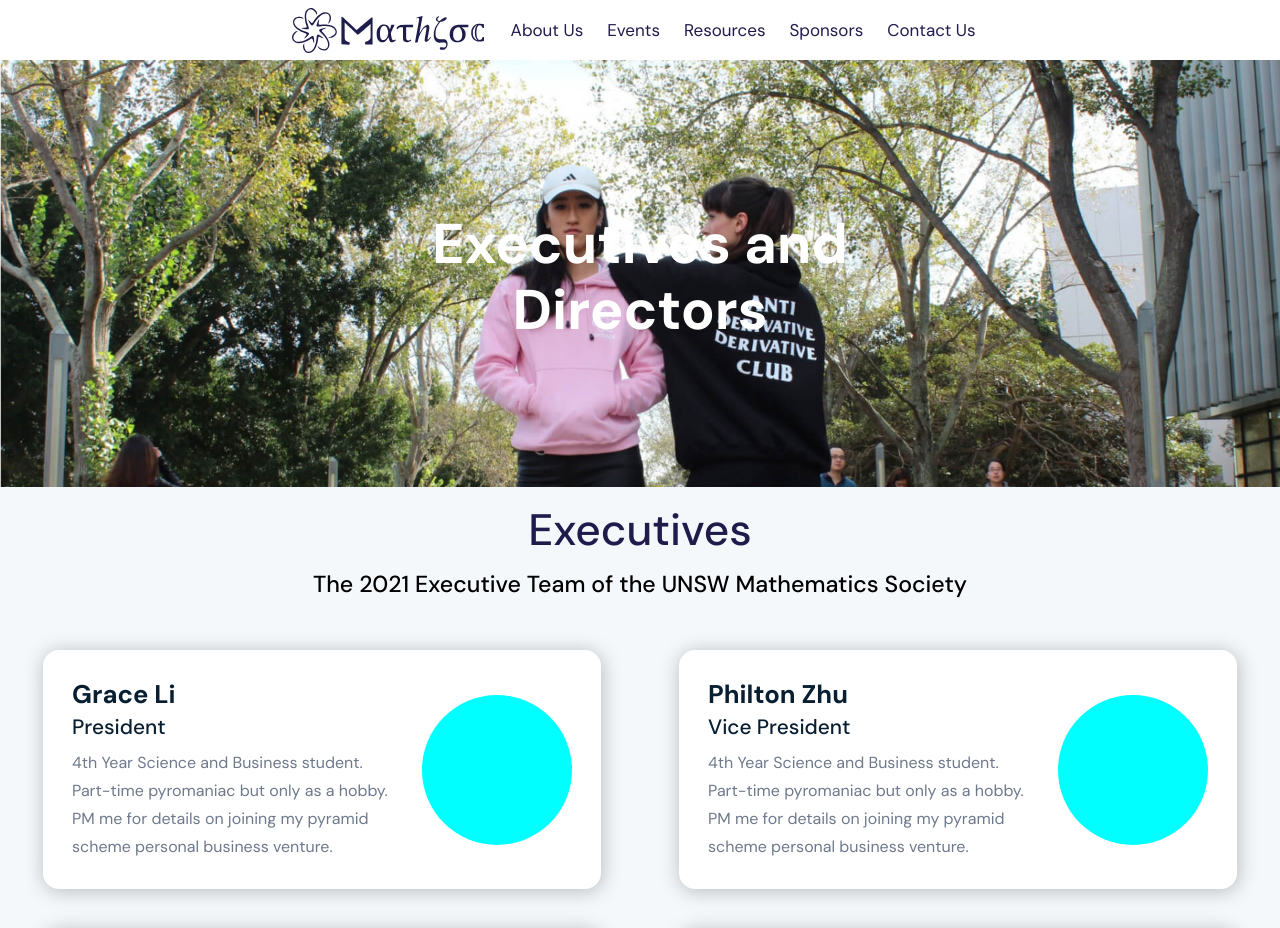
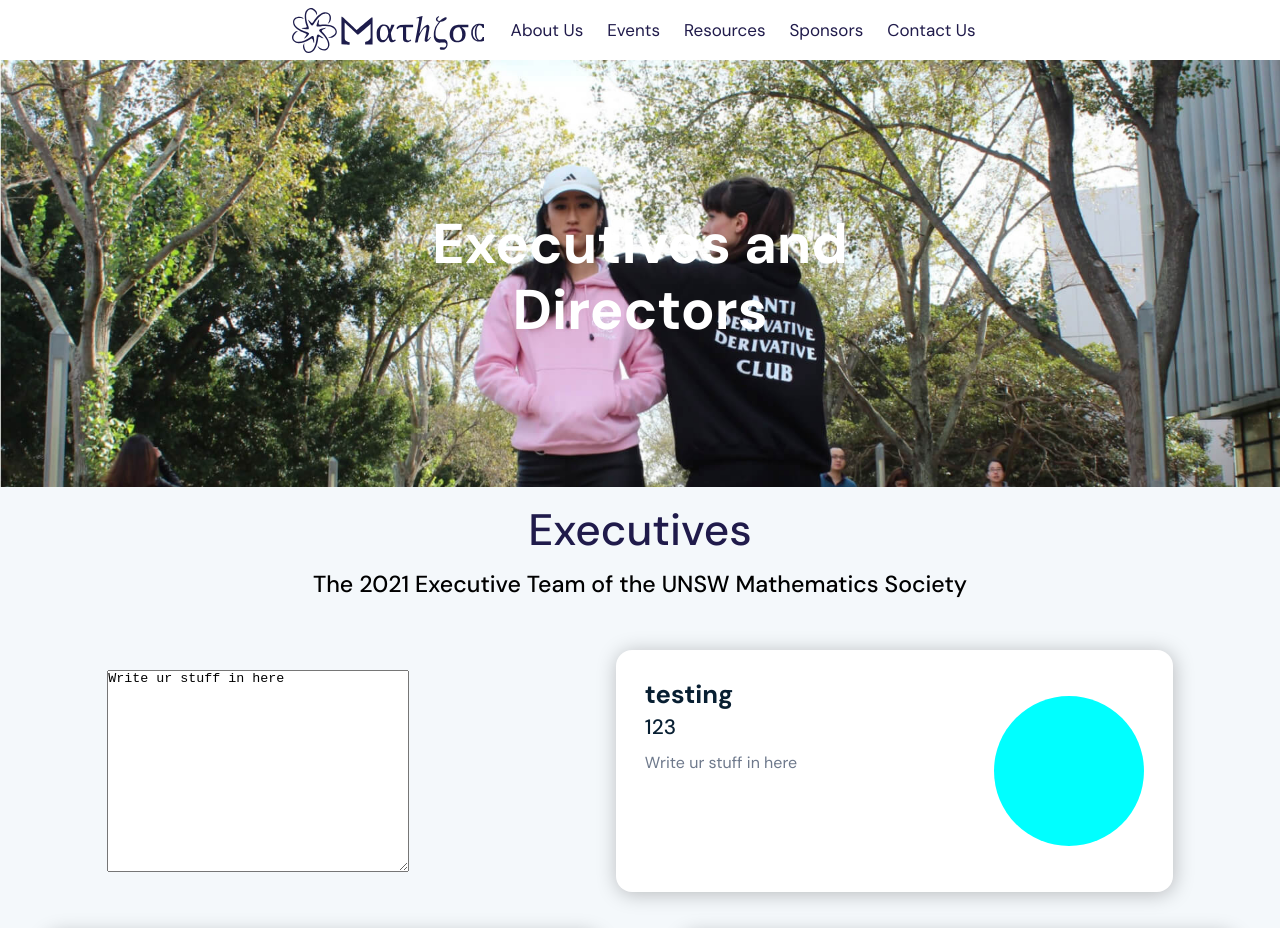
Before and after one commit to MathSocUNSW/mathsoc-website, a Next.js app in the folder frontend/: page /about/team in a window 1280 px wide. Shown: the top 928 px of the page. Built offline with nearby package versions, Linux system fonts and the light colour scheme.

Commit message:
Some temp stuff

```diff
--- a/frontend/src/components/Profile.tsx
+++ b/frontend/src/components/Profile.tsx
@@ -10,16 +10,20 @@ export interface profileData {
   imageURL?: string;
 }
 
-const Profile: React.FC<profileData> = ({ name, role }) => {
+const Profile: React.FC<profileData> = ({ name, role, description }) => {
   return (
     <div className={styles.profile}>
       <div className="profileContent">
         <Typography variant="h4">{name}</Typography>
         <Typography variant="h6">{role}</Typography>
-        <Typography variant="subtitle1">
-          4th Year Science and Business student. Part-time pyromaniac but only as a hobby. PM me for
-          details on joining my pyramid scheme personal business venture.
-        </Typography>
+        <div className={styles.textBox}>
+          <Typography variant="subtitle1">
+            {!description
+              ? `4th Year Science and Business student. Part-time pyromaniac but only as a hobby. PM me for
+          details on joining my pyramid scheme personal business venture.`
+              : description}
+          </Typography>
+        </div>
       </div>
       <div className="profileImage">
         <div className={styles.tempPlaceHolder}></div>
--- a/frontend/src/pages/about/team.tsx
+++ b/frontend/src/pages/about/team.tsx
@@ -11,6 +11,8 @@ import directorsData from "src/data/directorsData";
 import { Container, Typography } from "@material-ui/core";
 
 const Team: React.FC = () => {
+  const [tempText, setTempText] = React.useState("Write ur stuff in here");
+
   // // unifies the format of executive and director data
   // const teamData: profileData[] = [...executivesData];
   // directorsData.forEach((role) => {
@@ -45,6 +47,13 @@ const Team: React.FC = () => {
           The 2021 Executive Team of the UNSW Mathematics Society
         </Typography>
         <section className={styles.cardsContainer}>
+          {/* TODO Remove */}
+          <textarea
+            style={{ width: "300px", height: "200px" }}
+            onChange={(event) => setTempText(event.target.value)}
+            value={tempText}
+          ></textarea>
+          <Profile name="testing" role="123" description={tempText}></Profile>
           {executivesData.map((person, index) => (
             <Profile {...person} key={person.name} />
           ))}
--- a/frontend/src/styles/Profile.module.scss
+++ b/frontend/src/styles/Profile.module.scss
@@ -20,3 +20,8 @@
   background-color: aqua;
   border-radius: 50%;
 }
+
+.textBox {
+  width: 325px;
+  height: 115px;
+}
```
